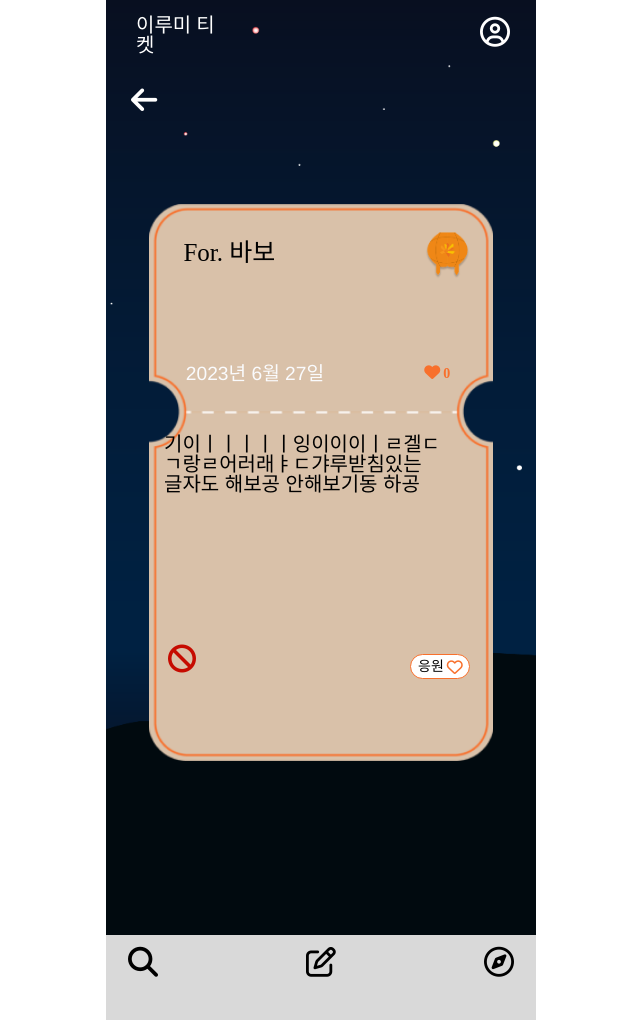
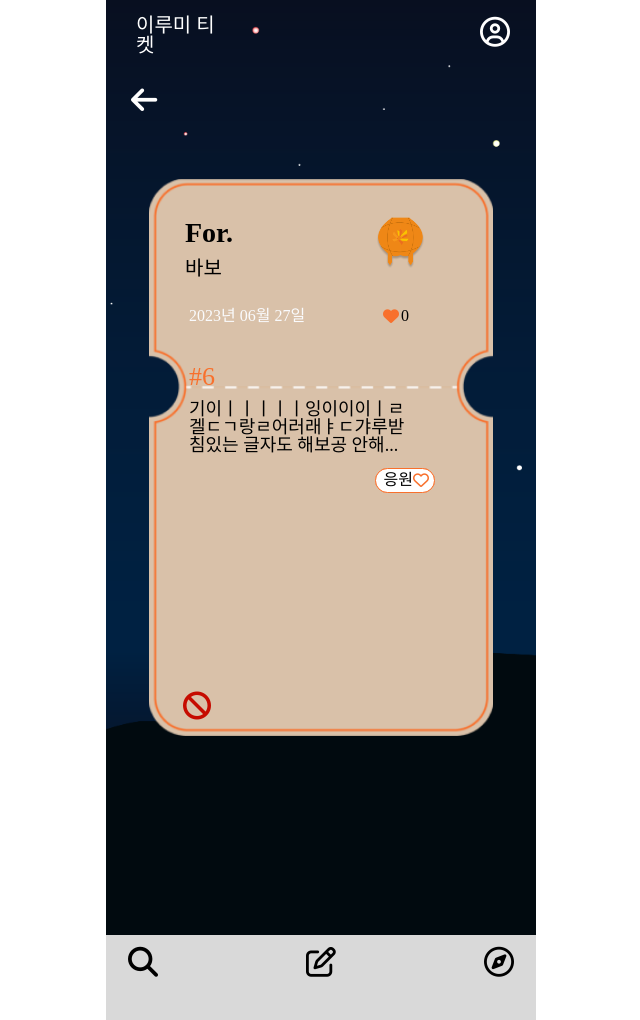
Before and after one commit to kickcha/simbathon_budddha, a Django app: page /6/ in a window 1280 px wide. Shown: the whole page, without its empty margins (319-959 px from the left). Run offline with Django 4.2, Linux system fonts and the light colour scheme; a user stored in the database is signed in; data comes from the database, SQL or seed files in the repository; both versions use the stored data as it was after the commit; some libraries are stand-ins or nearby versions; some web fonts are replaced.

Commit message:
ticketdetail 파일 수정

```diff
--- a/Lumiticket/Lumiticket/static/css/detail.css
+++ b/Lumiticket/Lumiticket/static/css/detail.css
@@ -72,6 +72,7 @@ a{
   font-style: normal;
 }
 
+
 .wallpaper{
     max-width: 430px;
     width: 100%;
@@ -99,44 +100,201 @@ a{
       z-index: 10000;
   }
 
-  .text-wrapper{
-      background-image: url("image/ticket.png");
+
+/* 티켓 이미지 추가 가보자고 */
+
+.card_container {
+  display: flex;
+  justify-content: center;
+  align-items: center;
+  height: 100%;
+}
+
+.card{
+  background-image: url(image/ticket.png);
   background-repeat: no-repeat;
   background-size: contain;
+  height: 65%;
+  width: 80%;
   position: relative;
-      height: 100vh;
-      width: 80%;
-      top: 20%;
-      left: 10%;
-      overflow-y: scroll;
+  display: flex;
 }
 
-  .username{
-    font-size: 25px;
-    position: absolute;
+/* card-body */
+
+.card-body{
+  color: black;
+  font-family: 'GowunDodum-Regular';
+  list-style-type: none;
+  text-decoration: none;
+  height: 495px;
+  width: 310px;
+  position: relative;
   display: flex;
-    margin-left: 10%;
-    margin-top: 10%;
+  flex-direction: column;
+}
+
+/* card 첫번째 줄 */
+
+.card-fline{
+  margin-left: 32px;
+  margin-top: 40px;
+  position: relative;
+  display: flex;
+  height: 50px;
+}
+
+/* 추후에 닉네임 글자수 적용하기 */
+.user-info{
+  position: relative;
+  display: flex;
+  justify-content: space-between;
+  height: 100%;
+  width: 100%;
+}
+
+.for{
+  position: relative;
+  display: flex;
+  margin-left: 4px;
+  color: black;
+  font-weight: bold;
+  font-size: 28px;
+  justify-content: center;
+  align-items: center;
+  white-space: nowrap;
+  overflow: hidden;
+  text-overflow: ellipsis;
   font-family: 'GowunDodum-Regular';
-    width: 210px;
-    line-height: 30px;
+}
+
+.lanterncolor {
+  margin-left: 185px;
+  position: fixed;
+  display: flex;
+  height: 40px;
+  font-family: 'GowunDodum-Regular';
+  }
+
+.light{
+  width: 70px;
+  left: 100%;
+  height: 70px;
+  margin-top: -8px;
+}
+
+.nickname {
+  position: relative;
+  display: flex;
+  margin-left: 36px;
+  margin-top: 11px;
+  font-size: 20px;
+  color: black;
+  align-items: center;
+  text-overflow: ellipsis;
+  font-family: 'GowunDodum-Regular';
+}
+
+
+
+/* card 날짜 좋아요 */
+
+.card-sline{
+  position: relative;
+  display: flex;
+  align-items: center;
+  font-size: 11px;
+  width: 230px;
+  height: 31px;
+  margin-top: 30px;
+  margin-left: 40px;
+  justify-content: space-between;
+  font-family: 'GowunDodum-Regular';
+  /* border: 3px solid orange; */
 }
 
 .date{
+  position: relative;
+  display: flex;
   color: #FAFBFD;
-  font-size: 1.2rem;
-  margin-left: 2.3rem;
-  margin-top: 160px;
-  position: absolute;
+  font-size: 16px;
+  font-family: 'GowunDodum-Regular';
+}
+
+.like{
+  position: relative;
+  display: flex;
+  align-items: center;
+  margin-right: 10px;
+  margin-bottom: -1px;
+  font-size: 16px;
+  font-family: 'GowunDodum-Regular';
+}
+
+.fa-heart{
+  font-size: 16px;
+}
+
+
+.like_count{
+  font-size: 16px;
   font-weight: 100;
+  margin-left: 2px;
+  font-family: 'GowunDodum-Regular';
 }
+
+.number{
+  color: #F8702C;
+  margin-top: 40px;
+  margin-left: 40px;
+  font-weight: 100;
+  font-size: 26px;
+  font-family: 'GowunDodum-Regular';
+}
+
+/* 신고 메시지는 슈퍼유저로 다시 확인할 것! */
+
+.report-message{
+  margin-top: -18px;
+  margin-left: 15px;
+  margin-right: 20px;
+  font-size: 14px;
+  font-weight: 100;
+  height: 80px;
+  font-family: 'GowunDodum-Regular';
+}
+
+.card-text{
+  margin-top: 10px;
+  margin-left: 40px;
+  margin-right: 40px;
+  font-size: 18px;
+  font-weight: 100;
+  height: 180px;
+  font-family: 'GowunDodum-Regular';
+}
+
+.more{
+  list-style-type: none;
+  text-decoration: none;
+  color: #F8702C;
+  font-size: 12px;
+  margin-left: 100px;
+  display: flex;
+  margin-top: -13px;
+  font-weight: bold !important;
+  font-family: 'GowunDodum-Regular';
+}
+
+
+/* 응원하기 */
 
 .cheer{
   list-style-type: none;
   text-decoration: none;
   position: absolute;
-  margin-left: 76%;
-  margin-top: 450px;
+  margin-left: 73%;
+  margin-top: 14px;
   background: white;
   width: 60px;
   height: 25px;
@@ -147,13 +305,15 @@ a{
   border: 1.5px solid #f8702c;
 }
 
-.like_count{
+.cheer-up{
   margin-right: 3px;
-  font-size:14px;
+  font-size: 14px;
+  color: #F8702C;
   font-family: 'GowunDodum-Regular';
 }
 
-.like_count2{
+.like_number{
+  color: black;
   margin-left: 3px;
   font-size:14px;
   font-family: 'GowunDodum-Regular';
@@ -172,11 +332,11 @@ a{
   margin-left: 80%;
   margin-top: 160px;
   position: absolute;
+  border: 3px solid blue;
 }
 
 .content{
   width: 280px;
-  /* margin-top: 60%; */
   margin-top: 230px;
   margin-left: 15px;
   height: 210px;
@@ -185,29 +345,10 @@ a{
 
 }
 
-.fa-trash-can{
-  margin-left: 8%;
-  margin-top: 2%;
-  font-size: 23px;
-
+  .report-button{
+    border: none;
+    background-color: transparent;
+    font-size: 28px;
+    margin-left: 28px;
+    margin-top: 6px;
   }
-
-.text-wrapper img {
-  width: 63px;
-  height: 63px;
-  position: absolute;
-  top: 5.3%;
-  left: 87%;
-  transform: translate(-50%, -50%);
-  }
-
-  .report-button{
-    border:none;
-    background-color: transparent;
-    margin-left: 13px;
-
-  }
-
-  .fa-ban{
-    font-size: 28px;
-  }
--- a/Lumiticket/Lumiticket/static/css/qna.css
+++ b/Lumiticket/Lumiticket/static/css/qna.css
@@ -118,15 +118,15 @@ a.nana{
 
 /* bottom navbar css */
 .footer-container {
-    position: fixed;
+    position: absolute;
     bottom: 0;
     left: 0;
     right: 0;
     margin: 0;
-    padding: 10px;
+    padding: 0px 10px;
     background-color:#D9D9D9;
     list-style-type: none;
-    height: 90px;
+    height: 85px;
 }
 
 .icons {
--- a/Lumiticket/mainpage/templates/mainpage/detail.html
+++ b/Lumiticket/mainpage/templates/mainpage/detail.html
@@ -8,23 +8,60 @@
 
 <div class="wallpaper">
 
+  <!--화살표 상단-->
   <div class="backk">
     <a class="back" href="{% url 'mainpage:ticketlistnew' %}"><i class="fa-solid fa-arrow-left" style="color: #ffffff;"></i></a>
 </div>
 
-<div class="text-wrapper">
 
-  <img src="../static/css/image/lantern.png" alt="티켓 이미지">
+    <!--티켓 디자인-->
+
+    <div class="card_container">
+
+      <div class="card">
+          <div class="card-body">
+              <!--첫번째줄-->
+              <div class="card-fline">
+                  <div class="user-info">
+                      <div class="for">For.</div>
+                      <!-- 이부분이 응원수에 따른 연등색 변화 자리 -->
+                      <div class="lanterncolor">
+                      {% if ticket.like_count >= 10 %}
+                      <img src="../static/css/image/light.png" class="light" alt="티켓 이미지">
+                      {% else %}
+                      <img src="../static/css/image/original.png" class= "light" alt="티켓 이미지">
+                      {% endif %}
+                      </div>
+                  </div>
+              </div>
+                  <div class="nickname">{{ticket.writer.profile.nickname}}</div>
 
 
-  <h2 class="username">For. {{ticket.writer.profile.nickname}}</h2>
-  <h class="date">{{ticket.pub_date}}</h>
+              <!--날짜 좋아요-->
+              <div class="card-sline">
+              <span class="date">{{ ticket.pub_date|date:"Y년 m월 d일" }}</span>
+              <span class="like"><i class="fa-solid fa-heart" style="color: #f8702c;"></i><a class="like_count">{{ticket.like_count}}</a></span>
+              </div>
+              <h4 class="number"> #{{ticket.id}} </h4>
 
+              <!-- 신고 3회 이상 시-->
+              {% if ticket.report_count >= 3 %}
+                  <h5 class="report-message">3회 이상 신고되어 관리자가 확인 중인 게시글입니다.</h5>
+              {% else %}
+                  <h4 class="card-text">{{ticket.summary}}... </h4>
+              {% endif %}
 
-    <!--좋아요 수-->
-    <span class="heart">
-      <i class="fa-solid fa-heart filled" style="color: #f8702c;"><span class="like_count2">{{ticket.like_count}}</span></i>
-    </span>
+              <!--응원하기 버튼-->
+              <a href="{% url 'mainpage:likes' ticket.id %}" id="likeToggle">
+              <p class="cheer">
+              <span class="cheer-up">응원</span>
+              {% if user in ticket.like.all %}
+              <i class="fa-solid fa-heart filled" style="color: #f8702c;"></i>
+              {% else %}
+              <i class="fa-regular fa-heart" style="color: #f8702c;"></i>
+              {% endif %}
+              </p>
+              </a>
 
   <!--응원하기 버튼-->
   <a href="{% url 'mainpage:likes' ticket.id %}" id="likeToggle">
@@ -64,6 +101,8 @@
   </div>
 </div>
 
+
+
 <script>
   const likeToggle = document.getElementById("likeToggle");
 
```
Also changed, not shown: Lumiticket/db.sqlite3 (added), Lumiticket/mainpage/templates/mainpage/ticketlistnew.html (line endings or trailing spaces). Lines whose indentation alone changed are shown as unchanged.
